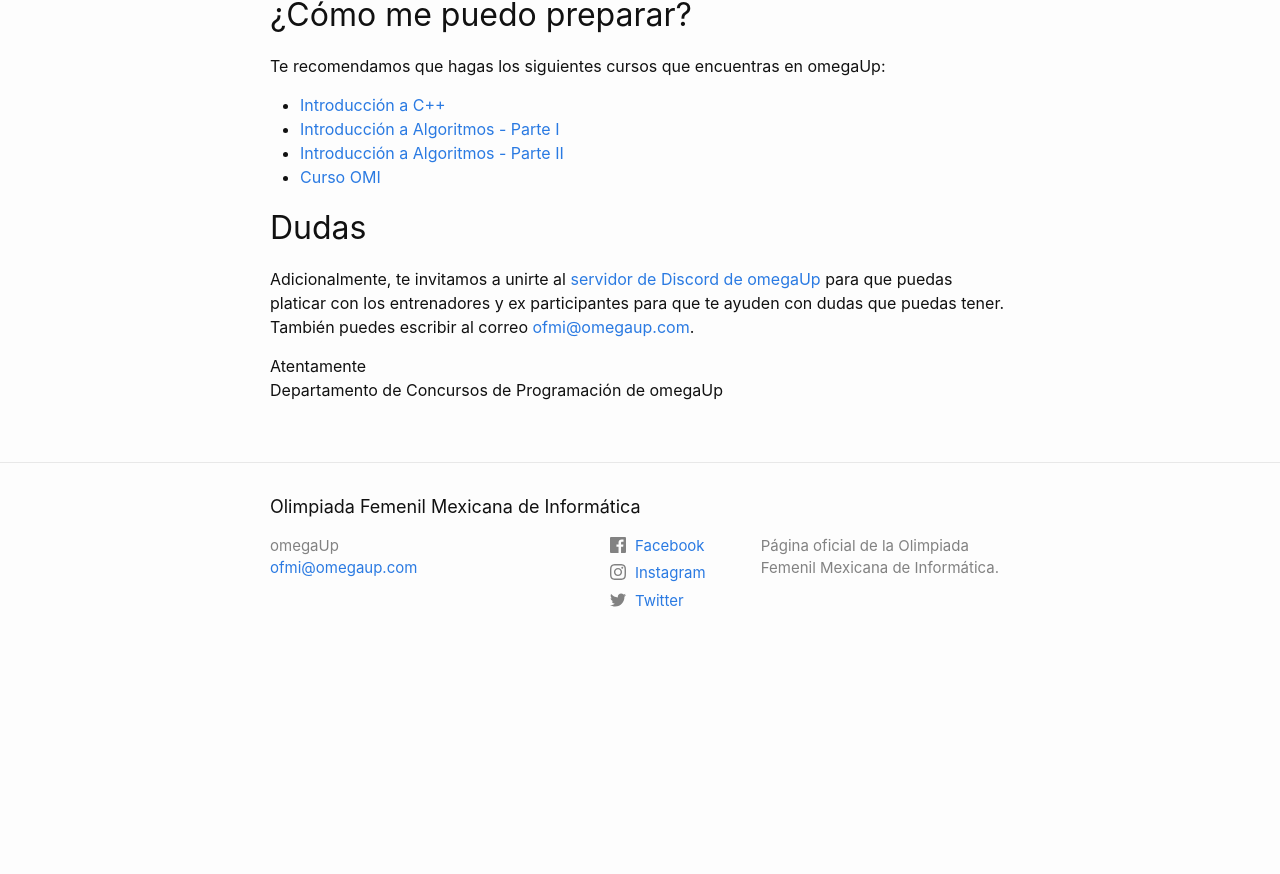
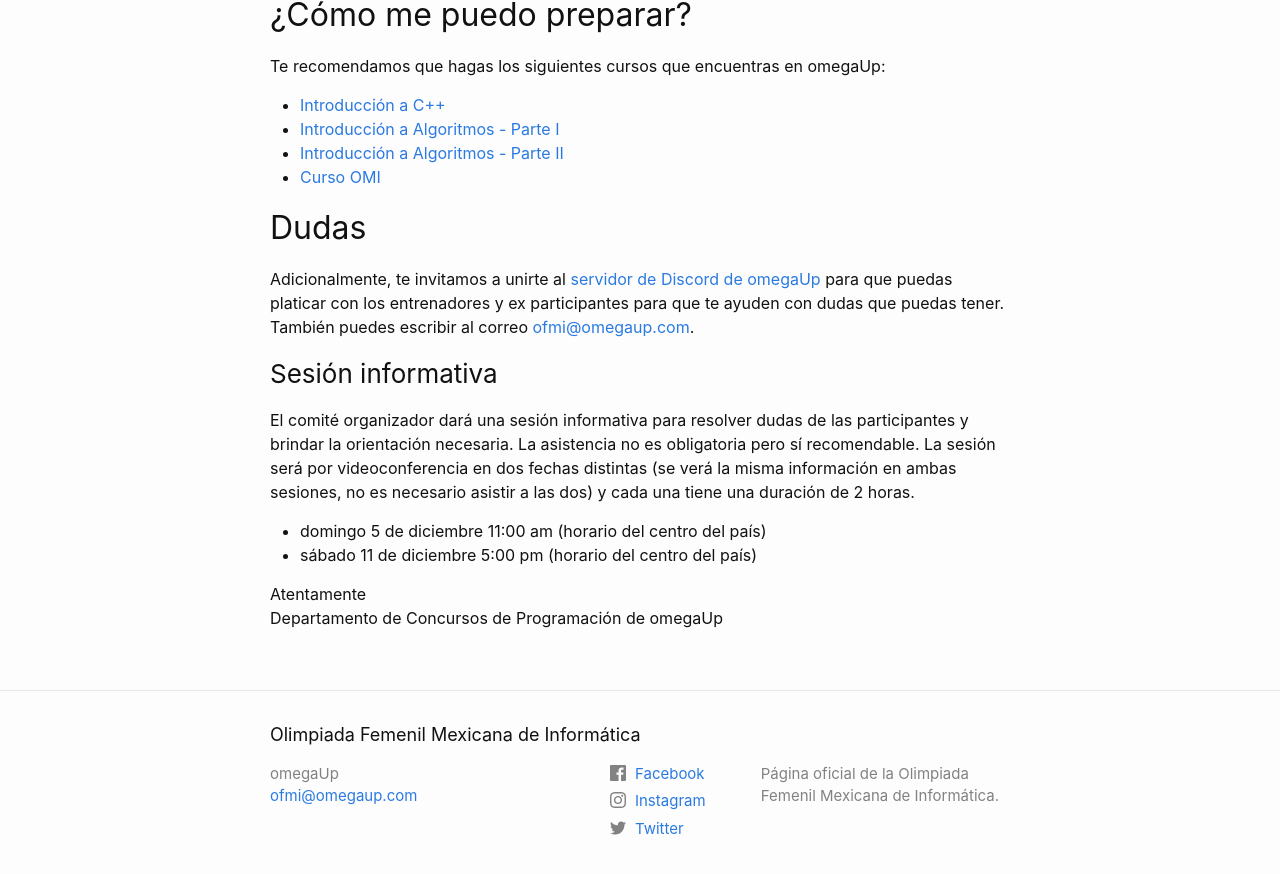
Before and after one commit to omegaup/OFMI-website, a Jekyll site: the page built from index.md, in a window 1280 px wide and 900 px high, scrolled down 1040 px. Shown: the top 874 px of the window. Built offline with Jekyll 4.4.1, drawn with Linux system fonts in a browser that asks for light colours; before the commit the page ends 1712 px from its top, so only the background shows below that.

Commit message:
sesión informativa

```diff
--- a/index.md
+++ b/index.md
@@ -38,5 +38,12 @@ Te recomendamos que hagas los siguientes cursos que encuentras en omegaUp:
 
 Adicionalmente, te invitamos a unirte al [servidor de Discord de omegaUp](https://discord.gg/gn6GTb4rfG) para que puedas platicar con los entrenadores y ex participantes para que te ayuden con dudas que puedas tener. También puedes escribir al correo [ofmi@omegaup.com](mailto:ofmi@omegaup.com).
 
+### Sesión informativa
+
+El comité organizador dará una sesión informativa para resolver dudas de las participantes y brindar la orientación necesaria. La asistencia no es obligatoria pero sí recomendable. La sesión será por videoconferencia en dos fechas distintas (se verá la misma información en ambas sesiones, no es necesario asistir a las dos) y cada una tiene una duración de 2 horas.
+
+* domingo 5 de diciembre 11:00 am (horario del centro del país)
+* sábado 11 de diciembre 5:00 pm (horario del centro del país)
+
 Atentamente
 Departamento de Concursos de Programación de omegaUp
```
Also changed, not shown: reglamento.md (+0 -7 lines).
